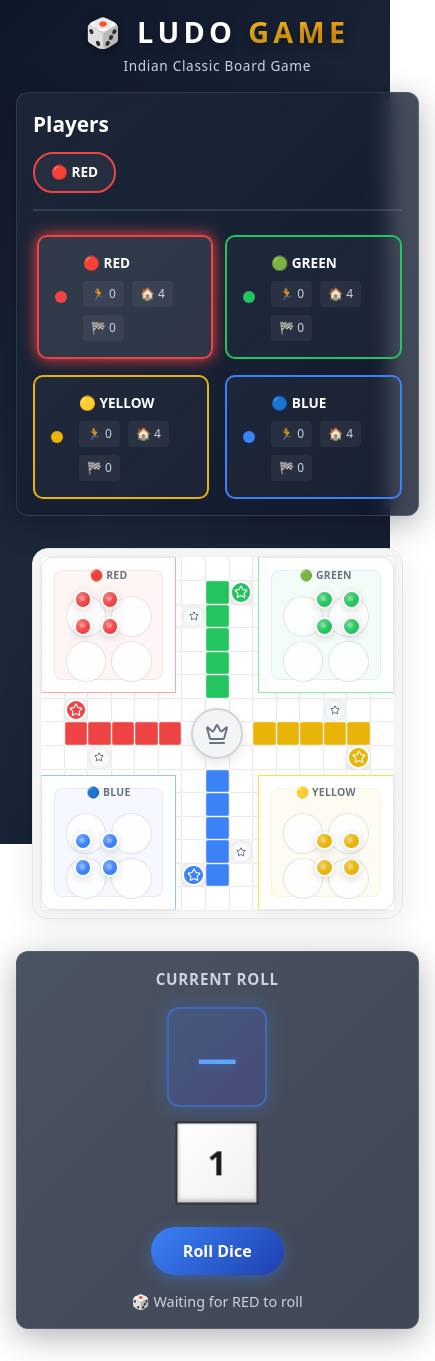
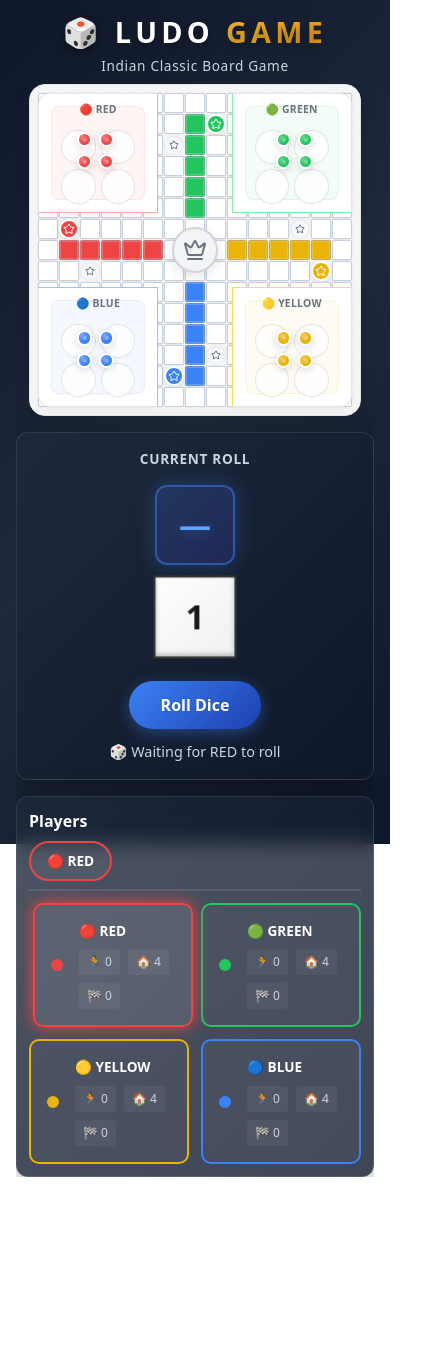
Before and after one commit to Souma061/Ludo, a React (Vite) app: page / in a window 390 px wide. Shown: the whole page, 435 px wide, since content can reach past the window. After the commit the page ends 1193 px from the top, so only its background shows below. Built offline with nearby package versions, Linux system fonts and the light colour scheme.

Commit message:
feat: Refactor game layout and styles for improved responsiveness and visual consistency

```diff
--- a/src/App.css
+++ b/src/App.css
@@ -25,18 +25,20 @@
   display: flex;
   flex-direction: column;
   padding: 1rem;
-  min-height: 100vh;
+  width: 100%;
+  align-items: center;
+  justify-content: flex-start;
 }
 
 /* Header */
 .app-header {
   text-align: center;
-  margin-bottom: 1rem;
+  margin-bottom: 0.5rem;
   flex-shrink: 0;
 }
 
 .app-title {
-  font-size: 3rem;
+  font-size: 2.2rem;
   font-weight: 900;
   color: white;
   letter-spacing: 0.15em;
@@ -60,14 +62,26 @@
 
 /* Game Layout */
 .game-layout {
-  display: grid;
-  grid-template-rows: auto auto 1fr auto;
+  display: flex;
+  flex-direction: row;
+  align-items: flex-start;
+  justify-content: center;
   gap: 1rem;
   width: 100%;
+  max-width: 100%;
   flex: 1;
-  align-items: center;
-  justify-items: center;
-  min-height: 0;
+  padding: 0;
+  overflow: hidden;
+}
+
+/* Desktop Styles - Horizontal layout */
+@media (min-width: 1024px) {
+  .game-layout {
+    flex-direction: row;
+    align-items: flex-start;
+    justify-content: center;
+    gap: 1.5rem;
+  }
 }
 
 /* Stats Panel */
@@ -80,25 +94,26 @@
   backdrop-filter: blur(10px);
   border: 1px solid rgba(148, 163, 184, 0.2);
   border-radius: 12px;
-  padding: 1rem;
+  padding: 0.75rem;
   box-shadow: 0 8px 32px rgba(0, 0, 0, 0.3);
   width: 100%;
-  max-width: 100%;
+  max-width: 300px;
   flex-shrink: 0;
+  order: 3;
 }
 
 .stats-header {
-  margin-bottom: 1.5rem;
+  margin-bottom: 0.75rem;
   border-bottom: 2px solid rgba(148, 163, 184, 0.2);
-  padding-bottom: 1rem;
+  padding-bottom: 0.5rem;
 }
 
 .stats-title {
-  font-size: 1.3rem;
+  font-size: 1rem;
   font-weight: 700;
   color: white;
   margin: 0;
-  margin-bottom: 0.75rem;
+  margin-bottom: 0.5rem;
 }
 
 .stats-turn-badge {
@@ -114,8 +129,8 @@
 
 .stats-grid {
   display: grid;
-  grid-template-columns: repeat(4, 1fr);
-  gap: 1rem;
+  grid-template-columns: repeat(auto-fit, minmax(140px, 1fr));
+  gap: 0.75rem;
 }
 
 .stat-card {
@@ -179,20 +194,19 @@
   display: flex;
   align-items: center;
   justify-content: center;
-  width: 100%;
-  max-width: 100%;
-  flex: 1;
-  min-height: 0;
+  width: auto;
+  height: auto;
+  flex: 0 0 auto;
+  order: 1;
 }
 
 .board-wrapper-main {
   position: relative;
-  width: 100%;
-  max-width: none;
-  height: auto;
   display: flex;
   align-items: center;
   justify-content: center;
+  width: 100%;
+  height: 100%;
 }
 
 /* Control Panel */
@@ -205,13 +219,25 @@
   backdrop-filter: blur(10px);
   border: 1px solid rgba(148, 163, 184, 0.2);
   border-radius: 12px;
+  padding: 0.75rem;
   box-shadow: 0 8px 32px rgba(0, 0, 0, 0.3);
-  display: grid;
-  grid-template-columns: repeat(auto-fit, minmax(120px, 1fr));
+  display: flex;
+  flex-direction: column;
+  align-items: center;
+  gap: 0.75rem;
+  width: 100%;
+  max-width: 300px;
+  flex-shrink: 0;
+  order: 2;
+}
+
+/* Right Sidebar Container */
+.right-sidebar {
+  display: flex;
+  flex-direction: column;
   gap: 1rem;
-  width: 100%;
-  max-width: 100%;
-  flex-shrink: 0;
+  align-items: stretch;
+  order: 2;
 }
 
 .control-section {
@@ -222,7 +248,7 @@
 }
 
 .control-title {
-  font-size: 0.95rem;
+  font-size: 0.85rem;
   font-weight: 600;
   color: #cbd5e1;
   margin: 0;
@@ -231,8 +257,8 @@
 }
 
 .dice-display {
-  width: 100px;
-  height: 100px;
+  width: 80px;
+  height: 80px;
   display: flex;
   align-items: center;
   justify-content: center;
@@ -247,7 +273,7 @@
 }
 
 .dice-value {
-  font-size: 2.5rem;
+  font-size: 2rem;
   font-weight: 900;
   color: #60a5fa;
   text-shadow: 0 2px 8px rgba(59, 130, 246, 0.4);
@@ -329,19 +355,18 @@
     font-size: 2.2rem;
   }
 
-  .stats-grid {
-    grid-template-columns: repeat(2, 1fr);
+  .game-layout {
+    flex-direction: column;
+    align-items: center;
   }
 
+  .stats-panel,
   .control-panel {
-    grid-template-columns: repeat(3, 1fr);
+    width: 100%;
+    max-width: 600px;
   }
 
-  .stats-header {
-    grid-column: 1 / -1;
-  }
-
-  .control-panel {
+  .stats-grid {
     grid-template-columns: repeat(2, 1fr);
   }
 }
--- a/src/App.tsx
+++ b/src/App.tsx
@@ -1,16 +1,28 @@
-import { AnimatePresence, motion } from 'framer-motion'
-import { useEffect, useState } from 'react'
-import './App.css'
-import LudoBoard from './components/Board/BoardGrid'
-import Token from './components/Board/Token'
-import Dice from './components/Game/Dice'
-import WinnerModal from './components/Game/WinnerModal'
-import { BASE_POSITIONS, GLOBAL_PATH, HOME_PATHS, START_INDEX } from './constants/coordinates.ts'
-import { useGameLogics } from './hooks/useGameLogics'
-import type { PlayerColor } from './types/index'
+import { AnimatePresence, motion } from "framer-motion";
+import { useEffect, useState } from "react";
+import "./App.css";
+import LudoBoard from "./components/Board/BoardGrid";
+import Token from "./components/Board/Token";
+import Dice from "./components/Game/Dice";
+import WinnerModal from "./components/Game/WinnerModal";
+import {
+  BASE_POSITIONS,
+  GLOBAL_PATH,
+  HOME_PATHS,
+  START_INDEX,
+} from "./constants/coordinates.ts";
+import { useGameLogics } from "./hooks/useGameLogics";
+import type { PlayerColor } from "./types/index";
 
 function App() {
-  const { gameState, handleRollDice, moveToken, getPlayerStats, resetGame, getMovableTokenIds } = useGameLogics();
+  const {
+    gameState,
+    handleRollDice,
+    moveToken,
+    getPlayerStats,
+    resetGame,
+    getMovableTokenIds,
+  } = useGameLogics();
   const [showWinner, setShowWinner] = useState(false);
 
   useEffect(() => {
@@ -20,7 +32,11 @@ function App() {
     }
   }, [gameState.winners, showWinner]);
 
-  const getVisualPosition = (color: PlayerColor, tokenIndex: number, logicalPos: number) => {
+  const getVisualPosition = (
+    color: PlayerColor,
+    tokenIndex: number,
+    logicalPos: number,
+  ) => {
     if (logicalPos === -1) {
       return BASE_POSITIONS[color][tokenIndex];
     }
@@ -38,164 +54,202 @@ function App() {
 
   const getPlayerColor = (color: PlayerColor): string => {
     const colors: Record<PlayerColor, string> = {
-      RED: '#ef4444',
-      GREEN: '#22c55e',
-      YELLOW: '#eab308',
-      BLUE: '#3b82f6'
+      RED: "#ef4444",
+      GREEN: "#22c55e",
+      YELLOW: "#eab308",
+      BLUE: "#3b82f6",
     };
     return colors[color];
   };
 
   const getPlayerLabel = (color: PlayerColor): string => {
     const labels: Record<PlayerColor, string> = {
-      RED: '🔴 RED',
-      GREEN: '🟢 GREEN',
-      YELLOW: '🟡 YELLOW',
-      BLUE: '🔵 BLUE'
+      RED: "🔴 RED",
+      GREEN: "🟢 GREEN",
+      YELLOW: "🟡 YELLOW",
+      BLUE: "🔵 BLUE",
     };
     return labels[color];
   };
 
   const playerStats = {
-    RED: getPlayerStats('RED'),
-    GREEN: getPlayerStats('GREEN'),
-    YELLOW: getPlayerStats('YELLOW'),
-    BLUE: getPlayerStats('BLUE')
+    RED: getPlayerStats("RED"),
+    GREEN: getPlayerStats("GREEN"),
+    YELLOW: getPlayerStats("YELLOW"),
+    BLUE: getPlayerStats("BLUE"),
   };
 
   return (
-    <div className='app-container'>
+    <div className="app-container">
       {/* Background Gradient */}
-      <div className='app-background'></div>
+      <div className="app-background"></div>
 
       {/* Main Content */}
-      <div className='app-content'>
+      <div className="app-content">
         {/* Header */}
         <motion.header
-          className='app-header'
+          className="app-header"
           initial={{ opacity: 0, y: -20 }}
           animate={{ opacity: 1, y: 0 }}
           transition={{ duration: 0.6 }}
         >
-          <h1 className='app-title'>
-            🎲 LUDO <span className='title-accent'>GAME</span>
+          <h1 className="app-title">
+            🎲 LUDO <span className="title-accent">GAME</span>
           </h1>
-          <p className='app-subtitle'>Indian Classic Board Game</p>
+          <p className="app-subtitle">Indian Classic Board Game</p>
         </motion.header>
 
         {/* Main Game Area */}
-        <div className='game-layout'>
+        <div className="game-layout">
+          {/* Center - Board */}
+          <motion.div
+            className="board-area"
+            initial={{ opacity: 0, scale: 0.95 }}
+            animate={{ opacity: 1, scale: 1 }}
+            transition={{ duration: 0.6, delay: 0.1 }}
+          >
+            <div className="board-wrapper-main">
+              <LudoBoard />
+              {/* Tokens Layer */}
+              {(["RED", "GREEN", "YELLOW", "BLUE"] as PlayerColor[]).map(
+                (color) => {
+                  const movableTokenIds = getMovableTokenIds(
+                    color,
+                    gameState.diceValue,
+                  );
+                  return gameState.tokens[color].map((token) => (
+                    <Token
+                      key={`${color}-${token.id}`}
+                      color={color}
+                      position={getVisualPosition(
+                        color,
+                        token.id,
+                        token.position,
+                      )}
+                      onClick={() => moveToken(token.id)}
+                      isMovable={
+                        color === gameState.currentTurn &&
+                        movableTokenIds.includes(token.id)
+                      }
+                    />
+                  ));
+                },
+              )}
+            </div>
+          </motion.div>
+
+          {/* Right Sidebar - Stats and Controls */}
+          <div className="right-sidebar">
             {/* Left Sidebar - Player Stats */}
             <motion.div
-            className='stats-panel'
+              className="stats-panel"
               initial={{ opacity: 0, x: -20 }}
               animate={{ opacity: 1, x: 0 }}
               transition={{ duration: 0.6, delay: 0.2 }}
             >
-            <div className='stats-header'>
-              <h2 className='stats-title'>Players</h2>
-              <div className='stats-turn-badge' style={{ borderColor: getPlayerColor(gameState.currentTurn) }}>
+              <div className="stats-header">
+                <h2 className="stats-title">Players</h2>
+                <div
+                  className="stats-turn-badge"
+                  style={{ borderColor: getPlayerColor(gameState.currentTurn) }}
+                >
                   {getPlayerLabel(gameState.currentTurn)}
                 </div>
               </div>
 
-            <div className='stats-grid'>
-              {(['RED', 'GREEN', 'YELLOW', 'BLUE'] as PlayerColor[]).map((color) => {
+              <div className="stats-grid">
+                {(["RED", "GREEN", "YELLOW", "BLUE"] as PlayerColor[]).map(
+                  (color) => {
                     const stats = playerStats[color];
                     const isCurrentTurn = color === gameState.currentTurn;
 
                     return (
                       <motion.div
                         key={color}
-                    className={`stat-card ${isCurrentTurn ? 'stat-active' : ''}`}
+                        className={`stat-card ${isCurrentTurn ? "stat-active" : ""}`}
                         style={{
                           borderColor: getPlayerColor(color),
-                      boxShadow: isCurrentTurn ? `0 0 15px ${getPlayerColor(color)}` : 'none'
+                          boxShadow: isCurrentTurn
+                            ? `0 0 15px ${getPlayerColor(color)}`
+                            : "none",
                         }}
                         whileHover={{ scale: 1.02 }}
                       >
-                    <div className='stat-color' style={{ backgroundColor: getPlayerColor(color) }}></div>
-                    <div className='stat-info'>
-                      <span className='stat-label'>{getPlayerLabel(color)}</span>
-                      <div className='stat-tokens'>
-                        <span className='token-count'>🏃 {stats.tokensActive}</span>
-                        <span className='token-count'>🏠 {stats.tokensCaptured}</span>
-                        <span className='token-count'>🏁 {stats.tokensFinished}</span>
+                        <div
+                          className="stat-color"
+                          style={{ backgroundColor: getPlayerColor(color) }}
+                        ></div>
+                        <div className="stat-info">
+                          <span className="stat-label">
+                            {getPlayerLabel(color)}
+                          </span>
+                          <div className="stat-tokens">
+                            <span className="token-count">
+                              🏃 {stats.tokensActive}
+                            </span>
+                            <span className="token-count">
+                              🏠 {stats.tokensCaptured}
+                            </span>
+                            <span className="token-count">
+                              🏁 {stats.tokensFinished}
+                            </span>
                           </div>
                         </div>
                       </motion.div>
                     );
-              })}
-            </div>
-          </motion.div>
-
-          {/* Center - Board */}
-          <motion.div
-            className='board-area'
-            initial={{ opacity: 0, scale: 0.95 }}
-            animate={{ opacity: 1, scale: 1 }}
-            transition={{ duration: 0.6, delay: 0.1 }}
-          >
-            <div className='board-wrapper-main'>
-              <LudoBoard />
-              {/* Tokens Layer */}
-              {(['RED', 'GREEN', 'YELLOW', 'BLUE'] as PlayerColor[]).map((color) => {
-                const movableTokenIds = getMovableTokenIds(color, gameState.diceValue);
-                return gameState.tokens[color].map((token) => (
-                  <Token
-                    key={`${color}-${token.id}`}
-                    color={color}
-                    position={getVisualPosition(color, token.id, token.position)}
-                    onClick={() => moveToken(token.id)}
-                    isMovable={color === gameState.currentTurn && movableTokenIds.includes(token.id)}
-                  />
-                ));
-              })}
+                  },
+                )}
               </div>
             </motion.div>
 
             {/* Right Sidebar - Controls */}
             <motion.div
-            className='control-panel'
+              className="control-panel"
               initial={{ opacity: 0, x: 20 }}
               animate={{ opacity: 1, x: 0 }}
               transition={{ duration: 0.6, delay: 0.2 }}
             >
               {/* Dice Display */}
-            <div className='control-section'>
-              <h3 className='control-title'>Current Roll</h3>
+              <div className="control-section">
+                <h3 className="control-title">Current Roll</h3>
                 <motion.div
-                className='dice-display'
+                  className="dice-display"
                   key={gameState.diceValue}
                   initial={{ scale: 0.8, opacity: 0 }}
                   animate={{ scale: 1, opacity: 1 }}
                   transition={{ duration: 0.3 }}
                 >
-                <span className='dice-value'>{gameState.diceValue ?? '—'}</span>
+                  <span className="dice-value">
+                    {gameState.diceValue ?? "—"}
+                  </span>
                 </motion.div>
               </div>
 
               {/* Dice Component */}
-            <div className='control-section'>
+              <div className="control-section">
                 <Dice
                   onRoll={handleRollDice}
-                disabled={gameState.diceValue !== null || gameState.gameStatus !== 'PLAYING'}
+                  disabled={
+                    gameState.diceValue !== null ||
+                    gameState.gameStatus !== "PLAYING"
+                  }
                   showCube={gameState.diceValue === null}
                 />
               </div>
 
               {/* Game Status */}
-            <div className='control-section'>
-              <div className='status-info'>
+              <div className="control-section">
+                <div className="status-info">
                   {gameState.diceValue ? (
-                  <motion.p className='status-text'
+                    <motion.p
+                      className="status-text"
                       initial={{ opacity: 0 }}
                       animate={{ opacity: 1 }}
                     >
                       ✋ Select a token to move
                     </motion.p>
                   ) : (
-                  <p className='status-text'>
+                    <p className="status-text">
                       🎲 Waiting for {gameState.currentTurn} to roll
                     </p>
                   )}
@@ -205,30 +259,32 @@ function App() {
               {/* Winners List */}
               {gameState.winners.length > 0 && (
                 <motion.div
-                className='winners-list'
+                  className="winners-list"
                   initial={{ opacity: 0, y: 10 }}
                   animate={{ opacity: 1, y: 0 }}
                 >
-                <h4 className='winners-title'>🏆 Leaderboard</h4>
+                  <h4 className="winners-title">🏆 Leaderboard</h4>
                   {gameState.winners.map((winner, index) => (
                     <motion.div
                       key={winner}
-                    className='winner-item'
+                      className="winner-item"
                       initial={{ opacity: 0, x: -10 }}
                       animate={{ opacity: 1, x: 0 }}
                       transition={{ delay: index * 0.1 }}
                     >
-                    <span className='winner-rank'>#{index + 1}</span>
-                    <span className='winner-name'>{getPlayerLabel(winner)}</span>
+                      <span className="winner-rank">#{index + 1}</span>
+                      <span className="winner-name">
+                        {getPlayerLabel(winner)}
+                      </span>
                     </motion.div>
                   ))}
                 </motion.div>
               )}
 
               {/* Reset Button */}
-            {gameState.gameStatus === 'FINISHED' && (
+              {gameState.gameStatus === "FINISHED" && (
                 <motion.button
-                className='reset-btn'
+                  className="reset-btn"
                   onClick={resetGame}
                   whileHover={{ scale: 1.05 }}
                   whileTap={{ scale: 0.95 }}
@@ -237,6 +293,7 @@ function App() {
                 </motion.button>
               )}
             </motion.div>
+          </div>
         </div>
       </div>
 
--- a/src/components/Board/BoardGrid.css
+++ b/src/components/Board/BoardGrid.css
@@ -4,15 +4,17 @@
   display: flex;
   align-items: center;
   justify-content: center;
-  min-height: 100%;
-  padding: 1rem;
+  width: 100%;
+  height: 100%;
+  padding: 0;
 }
 
 .board-wrapper {
   position: relative;
-  width: 95vw;
-  max-width: none;
-  aspect-ratio: 1;
+  width: 85vmin;
+  height: 85vmin;
+  max-width: 550px;
+  max-height: 550px;
   background: #fafafa;
   border: 1px solid #e5e5e5;
   border-radius: 16px;
--- a/src/components/Board/BoardGrid.tsx
+++ b/src/components/Board/BoardGrid.tsx
@@ -19,19 +19,19 @@ const LudoBoard = () => {
     // --- 2. STARTING POINTS (Colored Safe Zones) ---
     if (row === 6 && col === 1) {
       className = "cell-red-start";
-      content = <Star size={14} className="text-white" />;
+      content = <Star size={12} className="text-white" />;
       isSpecial = true;
     } else if (row === 1 && col === 8) {
       className = "cell-green-start";
-      content = <Star size={14} className="text-white" />;
+      content = <Star size={12} className="text-white" />;
       isSpecial = true;
     } else if (row === 8 && col === 13) {
       className = "cell-yellow-start";
-      content = <Star size={14} className="text-white" />;
+      content = <Star size={12} className="text-white" />;
       isSpecial = true;
     } else if (row === 13 && col === 6) {
       className = "cell-blue-start";
-      content = <Star size={14} className="text-white" />;
+      content = <Star size={12} className="text-white" />;
       isSpecial = true;
     }
     // --- 3. GENERAL SAFE ZONES (Marked Tiles) ---
@@ -49,6 +49,9 @@ const LudoBoard = () => {
     if (isSpecial) {
       className += " border-2 border-slate-300";
     }
+
+    // Add responsive sizing to cell
+    className += " border-[0.5px] border-slate-400/50 w-full h-full flex items-center justify-center";
 
     return { className, content };
   };
--- a/src/hooks/useGameLogics.ts
+++ b/src/hooks/useGameLogics.ts
@@ -85,11 +85,11 @@ export const useGameLogics = () => {
   };
 
   // --- ACTION: Roll Dice ---
-  const handleRollDice = useCallback(() => {
+  const handleRollDice = useCallback((value: number) => {
     setGameState(prev => {
       if (prev.gameStatus !== "PLAYING" || prev.diceValue !== null) return prev;
 
-      const diceValue = Math.floor(Math.random() * 6) + 1;
+      const diceValue = value;
       let newStreak = prev.sixesStreak;
 
       // Handle 3 Sixes in a row
```
Lines whose indentation alone changed are shown as unchanged.
